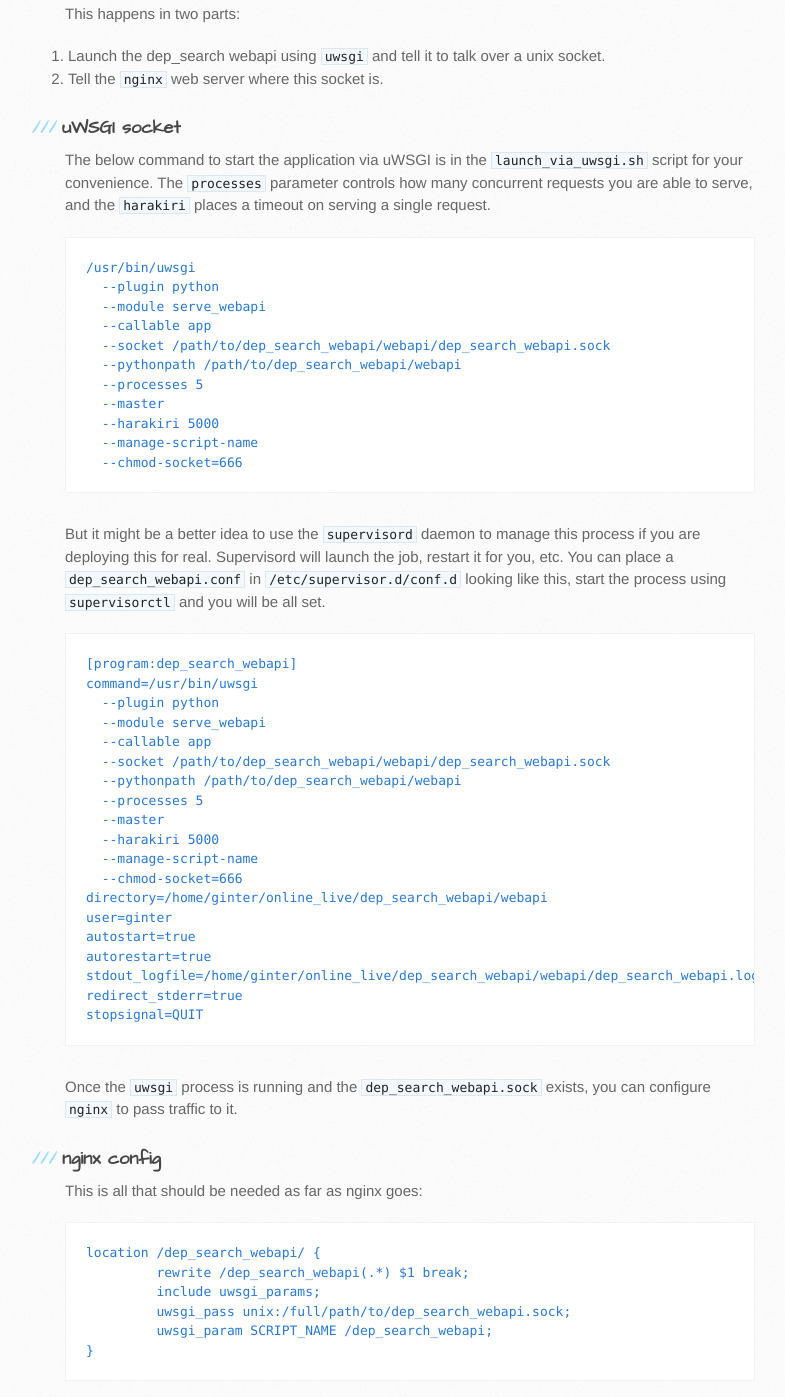
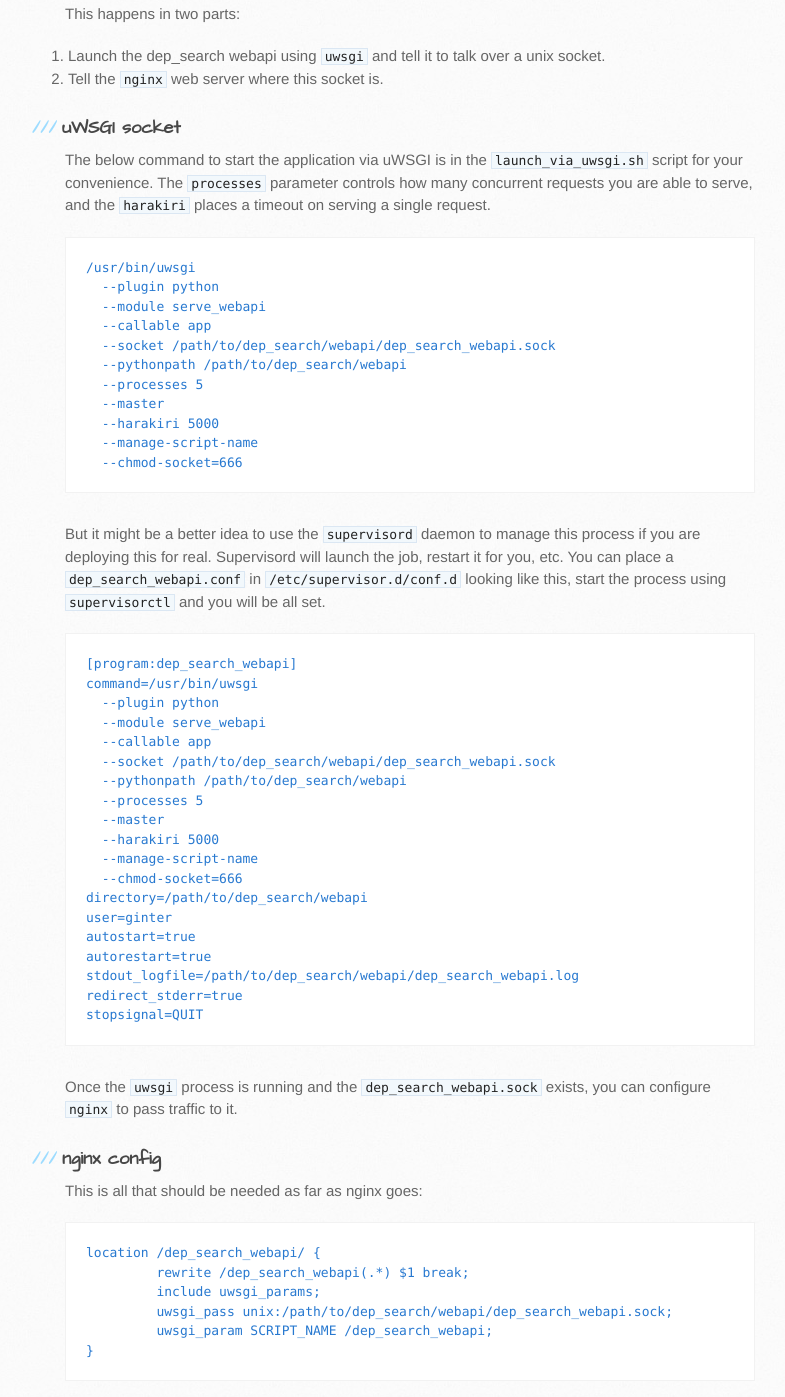
Before and after one commit to fginter/dep_search, a Jekyll site: the page built from webapi.md, in a window 1280 px wide and 1400 px high, scrolled down 2027 px. Shown: the top 1397 px of the window, without its empty margins (105-890 px from the left). Built offline with Jekyll 4.4.1, drawn with Linux system fonts in a browser that asks for light colours.

Commit message:
more logical paths

````diff
--- a/webapi.md
+++ b/webapi.md
@@ -82,8 +82,8 @@ The below command to start the application via uWSGI is in the `launch_via_uwsgi
   --plugin python
   --module serve_webapi
   --callable app
-  --socket /path/to/dep_search_webapi/webapi/dep_search_webapi.sock
-  --pythonpath /path/to/dep_search_webapi/webapi
+  --socket /path/to/dep_search/webapi/dep_search_webapi.sock
+  --pythonpath /path/to/dep_search/webapi
   --processes 5
   --master
   --harakiri 5000
@@ -99,18 +99,18 @@ command=/usr/bin/uwsgi
   --plugin python
   --module serve_webapi
   --callable app
-  --socket /path/to/dep_search_webapi/webapi/dep_search_webapi.sock
-  --pythonpath /path/to/dep_search_webapi/webapi
+  --socket /path/to/dep_search/webapi/dep_search_webapi.sock
+  --pythonpath /path/to/dep_search/webapi
   --processes 5
   --master
   --harakiri 5000
   --manage-script-name
   --chmod-socket=666
-directory=/home/ginter/online_live/dep_search_webapi/webapi
+directory=/path/to/dep_search/webapi
 user=ginter
 autostart=true
 autorestart=true
-stdout_logfile=/home/ginter/online_live/dep_search_webapi/webapi/dep_search_webapi.log
+stdout_logfile=/path/to/dep_search/webapi/dep_search_webapi.log
 redirect_stderr=true
 stopsignal=QUIT
 ```
@@ -125,7 +125,7 @@ This is all that should be needed as far as nginx goes:
 location /dep_search_webapi/ {
          rewrite /dep_search_webapi(.*) $1 break;
          include uwsgi_params;
-         uwsgi_pass unix:/full/path/to/dep_search_webapi.sock;
+         uwsgi_pass unix:/path/to/dep_search/webapi/dep_search_webapi.sock;
          uwsgi_param SCRIPT_NAME /dep_search_webapi;
 }
 ```
````
Also changed, not shown: webui.md (+3 -3 lines).
